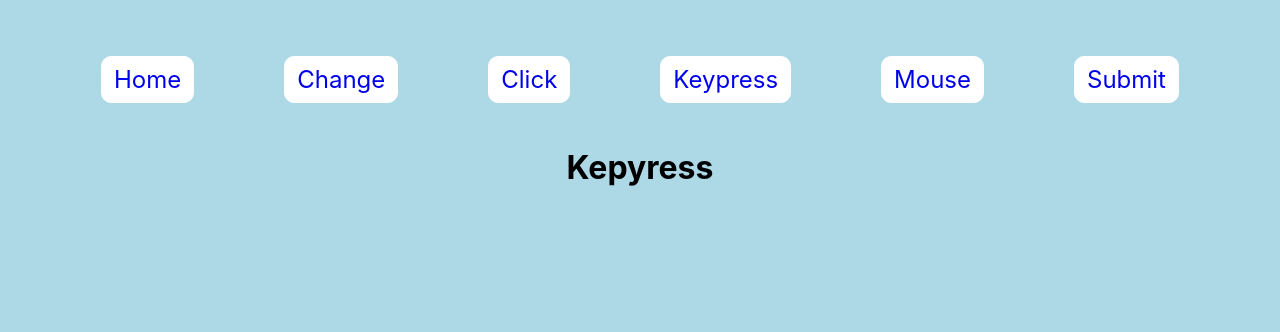
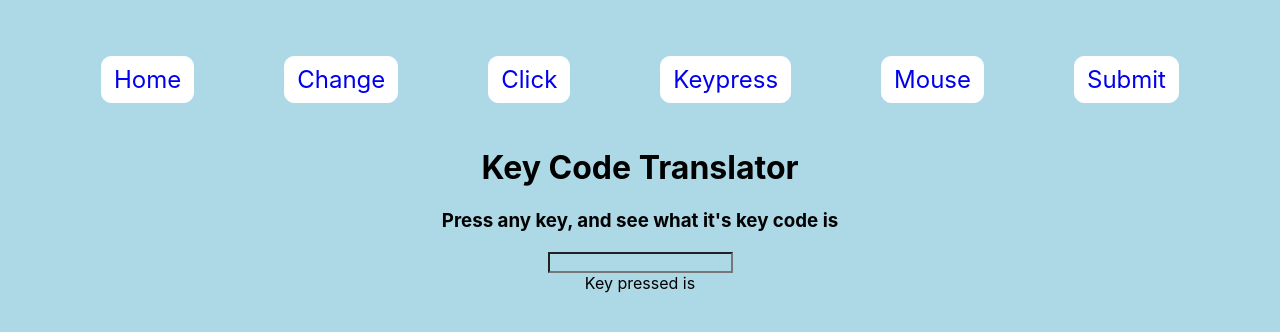
Before and after one commit to The-Software-Guild/assessment1-node-jmchiang1, a React (Create React App) app in the folder Section-Two/my-app/: page /Keypress in a window 1280 px wide. Shown: the top 332 px of the page. Built offline with nearby package versions, Linux system fonts and the light colour scheme.

Commit message:
section3-partA-keypress is complete

```diff
--- a/Section-Two/my-app/src/Components/Keypress.js
+++ b/Section-Two/my-app/src/Components/Keypress.js
@@ -1,11 +1,19 @@
-import React from 'react'
+import React, { useState } from "react";
 
 function Keypress() {
-    return (
-        <div>
-            <h1>Kepyress</h1>
-        </div>
-    )
+  const [key, setKey] = useState("");
+  const handleChange = (event) => {
+    setKey(event.keyCode);
+  };
+
+  return (
+    <div>
+      <h1>Key Code Translator</h1>
+      <h3>Press any key, and see what it's key code is</h3>
+      <input type="text" onKeyDown={(e) => handleChange(e)}></input>
+      <div>Key pressed is {key} </div>
+    </div>
+  );
 }
 
-export default Keypress
+export default Keypress;
```
Also changed, not shown: 1 other file (tests, documents, lock files or other folders).
